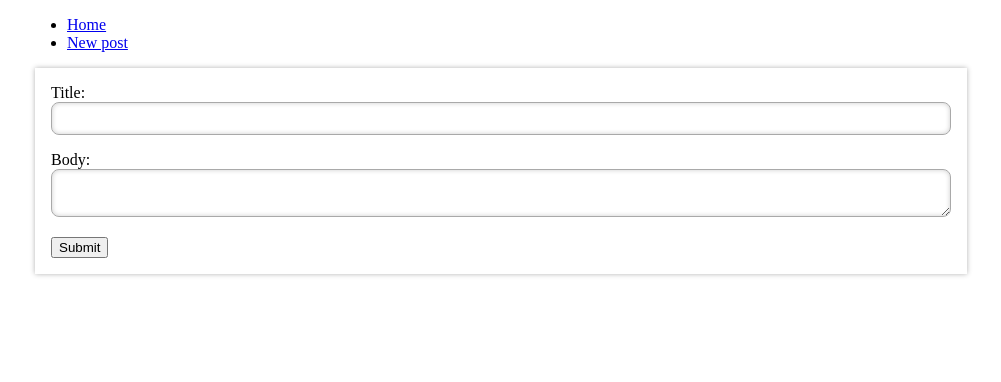
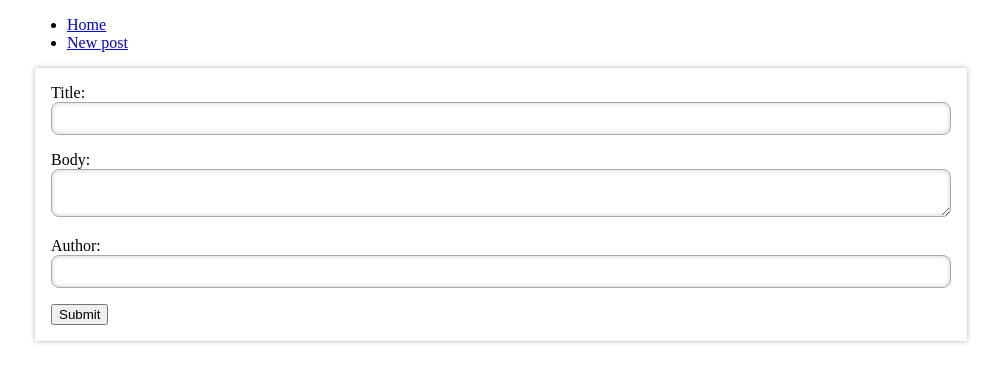
Before and after one commit to it-academy-karakol/lesson-axios, a React (Create React App) app: page /new-post in a window 1280 px wide. Shown: the top 382 px of the page, without its empty margins (163-1164 px from the left). Built offline with nearby package versions, Linux system fonts and the light colour scheme.

Commit message:
Fix new post component to use firebase

```diff
--- a/src/containers/NewPost/NewPost.js
+++ b/src/containers/NewPost/NewPost.js
@@ -1,10 +1,13 @@
-import React, { useState } from 'react';
-import axios from 'axios';
+import React, { useState } from "react";
+import axios from "../../axios";
+import { useHistory } from "react-router-dom";
 
 export default () => {
+  const history = useHistory();
   const [newPost, setNewPost] = useState({
-    title: '',
-    body: '',
+    title: "",
+    body: "",
+    author: "",
   });
 
   function titleChange(event) {
@@ -16,15 +19,27 @@ export default () => {
   function bodyChange(event) {
     setNewPost({
       ...newPost,
-      body: event.target.value
+      body: event.target.value,
+    });
+  }
+
+  function authorChange(event) {
+    setNewPost({
+      ...newPost,
+      author: event.target.value,
     });
   }
 
   function submitPost() {
-    axios.post('/posts', { ...newPost })
-      .then(response => {
-        console.log(response);
+    axios.post("/posts.json", { ...newPost }).then(({ data }) => {
+      setNewPost({
+        title: "",
+        body: "",
+        author: "",
       });
+
+      history.push("/posts/" + data.name);
+    });
   }
 
   return (
@@ -37,7 +52,11 @@ export default () => {
         <div>Body:</div>
         <textarea onChange={bodyChange} value={newPost.body}></textarea>
       </div>
+      <div>
+        <div>Author:</div>
+        <input type="text" onChange={authorChange} value={newPost.author} />
+      </div>
       <button onClick={submitPost}>Submit</button>
     </div>
   );
-}
+};
```
